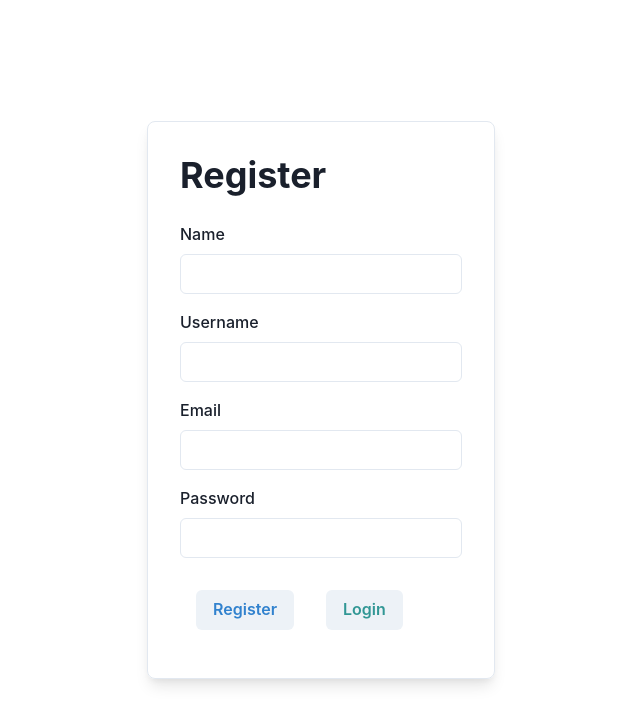
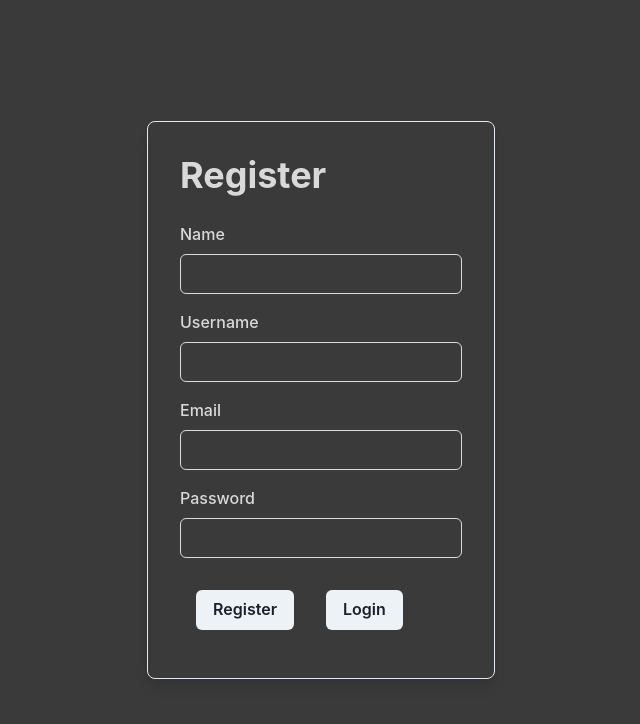
Before and after one commit to vedprakashsigh/issue-monitor-frontend, a React (Vite) app: page /register in a window 1280 px wide. Shown: the top 724 px of the page, without its empty margins (319-959 px from the left). Built offline with nearby package versions, Linux system fonts and the light colour scheme; no server answers.

Commit message:
applied basic styling

```diff
--- a/src/components/DashboardPage.tsx
+++ b/src/components/DashboardPage.tsx
@@ -5,11 +5,12 @@ import { useNavigate } from "react-router-dom";
 import { getCurrentUser } from "../utils/authUtils";
 import { useAuth } from "../context/AuthContext";
 import { ModalProvider } from "../context/ModalContext";
-import { ProjectProvider } from "../context/ProjectContext"; // Added ProjectProvider
+import { ProjectProvider } from "../context/ProjectContext";
+import { useTheme } from "../context/ThemeContext";
 
 import Header from "./Header";
+import Sidebar from "./SideBar";
 import MainSection from "./MainSection";
-import Sidebar from "./SideBar";
 import Footer from "./Footer";
 
 import ProjectModal from "./modals/ProjectModal";
@@ -19,6 +20,7 @@ const DashboardPage: React.FC = () => {
   const [loading, setLoading] = useState(true);
   const navigate = useNavigate();
   const { state, dispatch } = useAuth();
+  const { selectedTheme } = useTheme();
 
   useEffect(() => {
     const fetchUser = async () => {
@@ -43,7 +45,12 @@ const DashboardPage: React.FC = () => {
   return (
     <ProjectProvider>
       <ModalProvider>
-        <Flex direction='column' h='100vh' bg='gray.50' overflow='hidden'>
+        <Flex
+          direction='column'
+          h='100vh'
+          bg={selectedTheme.colors.background}
+          overflow='hidden'
+        >
           <Header />
           <Flex direction='row' flex='1' overflow='hidden'>
             <Sidebar />
@@ -59,4 +66,5 @@ const DashboardPage: React.FC = () => {
     </ProjectProvider>
   );
 };
+
 export default DashboardPage;
--- a/src/components/Footer.tsx
+++ b/src/components/Footer.tsx
@@ -1,16 +1,19 @@
 import { Flex, Text } from "@chakra-ui/react";
+import { useTheme } from "../context/ThemeContext";
 
 const Footer: React.FC = () => {
+  const { selectedTheme } = useTheme(); // Access selectedTheme from ThemeContext
+
   return (
     <Flex
       as='footer'
       p='4'
-      bg='gray.100'
+      bg={selectedTheme.colors.footerBg}
       w='100%'
       align='center'
       justify='center'
     >
-      <Text>© 2024 Issue Monitor</Text>
+      <Text color={selectedTheme.colors.headerText}>© 2024 Issue Monitor</Text>
     </Flex>
   );
 };
--- a/src/components/Header.tsx
+++ b/src/components/Header.tsx
@@ -3,14 +3,18 @@ import { Flex, Heading, Button, IconButton, Spacer } from "@chakra-ui/react";
 import { ArrowBackIcon } from "@chakra-ui/icons";
 import { useNavigate } from "react-router-dom";
 
+import ThemeToggle from "./ThemeToggle";
+
 import { logout } from "../utils/authUtils";
 import { useAuth } from "../context/AuthContext";
 import { useProject } from "../context/ProjectContext";
+import { useTheme } from "../context/ThemeContext";
 
 const Header: React.FC = () => {
   const { state, dispatch } = useAuth();
   const navigate = useNavigate();
   const { setSelectedProjectId } = useProject();
+  const { selectedTheme } = useTheme();
 
   const handleLogout = () => {
     logout();
@@ -29,19 +33,23 @@ const Header: React.FC = () => {
       align='center'
       justify='space-between'
       p='4'
-      bg='gray.100'
+      bg={selectedTheme.colors.headerBg}
+      color={selectedTheme.colors.headerText}
       w='100vw'
     >
       <IconButton
         icon={<ArrowBackIcon />}
         aria-label='Go to Dashboard'
         onClick={handleOnClick}
+        colorScheme={selectedTheme.colors.iconColor}
+        color={selectedTheme.colors.headerText}
       />
       <Spacer />
       <Flex align='center'>
         <Heading as='h4' size='md' mr='4'>
           {state.user?.username}
         </Heading>
+        <ThemeToggle />
         <Button colorScheme='red' onClick={handleLogout}>
           Logout
         </Button>
--- a/src/components/LoginPage.tsx
+++ b/src/components/LoginPage.tsx
@@ -14,6 +14,7 @@ import { useNavigate } from "react-router-dom";
 import { useAuth } from "../context/AuthContext";
 import { getCurrentUser, setToken } from "../utils/authUtils"; // Import setCurrentUser utility
 import config from "../config";
+import { useTheme } from "../context/ThemeContext"; // Import useTheme hook
 
 const schema = z.object({
   username: z.string().min(4, "Username must be at least 4 characters"),
@@ -27,6 +28,7 @@ const LoginPage: React.FC = () => {
   const toast = useToast();
   const navigate = useNavigate();
   const { dispatch } = useAuth();
+  const { selectedTheme } = useTheme(); // Use the useTheme hook to get the current selectedTheme
 
   const [username, setUsername] = useState("");
   const [password, setPassword] = useState("");
@@ -92,32 +94,64 @@ const LoginPage: React.FC = () => {
   };
 
   return (
-    <Flex align='center' justify='center' w='100vw' h='100vh'>
-      <Box p='8' borderWidth='1px' borderRadius='lg' boxShadow='lg'>
-        <Heading as='h2' mb='6'>
+    <Flex
+      align='center'
+      justify='center'
+      w='100vw'
+      h='100vh'
+      bg={selectedTheme.colors.background} // Use selectedTheme's background color
+      color={selectedTheme.colors.text} // Use selectedTheme's text color
+    >
+      <Box
+        p='8'
+        borderWidth='1px'
+        borderRadius='lg'
+        boxShadow='lg'
+        bg={selectedTheme.colors.primary} // Use selectedTheme's primary color for background
+        color={selectedTheme.colors.text} // Use selectedTheme's text color
+      >
+        <Heading as='h2' mb='6' color={selectedTheme.colors.text}>
+          {" "}
+          {/* Use selectedTheme's text color */}
           Login
         </Heading>
         <form onSubmit={handleLogin}>
           <FormControl id='username' mb='4'>
-            <FormLabel>Username</FormLabel>
+            <FormLabel color={selectedTheme.colors.text}>Username</FormLabel>{" "}
+            {/* Use selectedTheme's text color */}
             <Input
               type='text'
               value={username}
               onChange={(e) => setUsername(e.target.value)}
+              bg={selectedTheme.colors.background} // Use selectedTheme's background color
+              color={selectedTheme.colors.text} // Use selectedTheme's text color
+              borderColor={selectedTheme.colors.text} // Use selectedTheme's text color for border
             />
           </FormControl>
           <FormControl id='password' mb='4'>
-            <FormLabel>Password</FormLabel>
+            <FormLabel color={selectedTheme.colors.text}>Password</FormLabel>{" "}
+            {/* Use selectedTheme's text color */}
             <Input
               type='password'
               value={password}
               onChange={(e) => setPassword(e.target.value)}
+              bg={selectedTheme.colors.background} // Use selectedTheme's background color
+              color={selectedTheme.colors.text} // Use selectedTheme's text color
+              borderColor={selectedTheme.colors.text} // Use selectedTheme's text color for border
             />
           </FormControl>
-          <Button m='4' type='submit' color='blue.500'>
+          <Button m='4' type='submit' color={selectedTheme.colors.accent}>
+            {" "}
+            {/* Use selectedTheme's accent color */}
             Login
           </Button>
-          <Button m='4' color='teal.500' onClick={handleNavigateToRegister}>
+          <Button
+            m='4'
+            color={selectedTheme.colors.secondary}
+            onClick={handleNavigateToRegister}
+          >
+            {" "}
+            {/* Use selectedTheme's secondary color */}
             Register
           </Button>
         </form>
--- a/src/components/MainSection.tsx
+++ b/src/components/MainSection.tsx
@@ -1,30 +1,24 @@
-import {
-  Flex,
-  Heading,
-  Box,
-  Text,
-  Button,
-  VStack,
-  Spacer,
-} from "@chakra-ui/react";
 import { useState, useEffect } from "react";
+import { useNavigate } from "react-router-dom";
+import { Flex, Heading, Box, Text, Button, VStack } from "@chakra-ui/react";
+import { DeleteIcon } from "@chakra-ui/icons";
+
 import { useAuth } from "../context/AuthContext";
 import { useProject } from "../context/ProjectContext";
 import { useModal } from "../context/ModalContext";
+import { useTheme } from "../context/ThemeContext";
 import config from "../config";
-import { DeleteIcon } from "@chakra-ui/icons";
-import { useNavigate } from "react-router-dom";
 
 const MainSection: React.FC = () => {
   const [project, setProject] = useState<any>(null);
   const { state } = useAuth();
   const { selectedProjectId } = useProject();
-  const { openIssueModal } = useModal();
+  const { openModal } = useModal();
+  const { selectedTheme } = useTheme(); // Use selectedTheme from ThemeContext
   const navigate = useNavigate();
 
   useEffect(() => {
     if (selectedProjectId !== null) {
-      // Fetch the currently selected project
       const fetchProject = async () => {
         const token = state.token;
         const apiUrl = config.apiUrl;
@@ -55,8 +49,15 @@ const MainSection: React.FC = () => {
         direction='column'
         p='4'
         flex='1'
+        boxShadow='md'
+        bg={selectedTheme.colors.mainSectionBg}
+        color={selectedTheme.colors.mainSectionText}
       >
-        <Box textAlign='center' p='4'>
+        <Box
+          textAlign='center'
+          p='4'
+          color={selectedTheme.colors.mainSectionText}
+        >
           Select a project to see details
         </Box>
       </Flex>
@@ -84,18 +85,29 @@ const MainSection: React.FC = () => {
       mx='auto'
       boxShadow='md'
       borderRadius='md'
-      bg='white'
+      bg={selectedTheme.colors.mainSectionBg}
+      color={selectedTheme.colors.mainSectionText}
     >
-      <Heading as='h2' size='xl' mb='4' textAlign='center' color='gray.700'>
+      <Heading
+        as='h2'
+        size='xl'
+        mb='4'
+        textAlign='center'
+        color={selectedTheme.colors.mainSectionHeading}
+      >
         {project.name}
       </Heading>
-      <Text mb='4' textAlign='center' color='gray.600'>
+      <Text
+        mb='4'
+        textAlign='center'
+        color={selectedTheme.colors.mainSectionText}
+      >
         {project.description}
       </Text>
       <Button
-        onClick={openIssueModal}
+        onClick={() => openModal("issueModal")}
         mt='4'
-        colorScheme='blue'
+        colorScheme='green'
         alignSelf='center'
         size='sm'
       >
@@ -109,15 +121,25 @@ const MainSection: React.FC = () => {
             borderRadius='lg'
             overflow='hidden'
             boxShadow='md'
+            bg={selectedTheme.colors.issueBg}
           >
             <Box p='4'>
-              <Heading as='h3' size='md'>
+              <Heading
+                as='h3'
+                size='md'
+                color={selectedTheme.colors.issueHeading}
+              >
                 {issue.title}
               </Heading>
-              <Text fontSize='sm' mt='1'>
+              <Text fontSize='sm' mt='1' color={selectedTheme.colors.issueText}>
                 {issue.description}
               </Text>
-              <Text fontSize='sm' mt='1' fontWeight='bold'>
+              <Text
+                fontSize='sm'
+                mt='1'
+                fontWeight='bold'
+                color={selectedTheme.colors.issueStatus}
+              >
                 Status: {issue.status}
               </Text>
             </Box>
--- a/src/components/RegisterPage.tsx
+++ b/src/components/RegisterPage.tsx
@@ -12,6 +12,7 @@ import {
 import { z } from "zod";
 import { useNavigate } from "react-router-dom";
 import config from "../config";
+import { useTheme } from "../context/ThemeContext"; // Import useTheme hook
 
 const schema = z.object({
   name: z.string().min(1, "Name is required"),
@@ -26,6 +27,7 @@ const schema = z.object({
 const RegisterPage: React.FC = () => {
   const toast = useToast();
   const navigate = useNavigate();
+  const { selectedTheme } = useTheme(); // Use the useTheme hook to get the current theme
 
   const [name, setName] = useState("");
   const [username, setUsername] = useState("");
@@ -80,48 +82,78 @@ const RegisterPage: React.FC = () => {
   };
 
   return (
-    <Flex align='center' justify='center' w='100vw' h='100vh'>
-      <Box p='8' borderWidth='1px' borderRadius='lg' boxShadow='lg'>
-        <Heading as='h2' mb='6'>
+    <Flex
+      align='center'
+      justify='center'
+      w='100vw'
+      h='100vh'
+      bg={selectedTheme.colors.background}
+      color={selectedTheme.colors.text}
+    >
+      <Box
+        p='8'
+        borderWidth='1px'
+        borderRadius='lg'
+        boxShadow='lg'
+        bg={selectedTheme.colors.primary}
+        color={selectedTheme.colors.text}
+      >
+        <Heading as='h2' mb='6' color={selectedTheme.colors.text}>
           Register
         </Heading>
         <form onSubmit={handleSubmit}>
           <FormControl id='name' mb='4'>
-            <FormLabel>Name</FormLabel>
+            <FormLabel color={selectedTheme.colors.text}>Name</FormLabel>
             <Input
               type='text'
               value={name}
               onChange={(e) => setName(e.target.value)}
+              bg={selectedTheme.colors.background}
+              color={selectedTheme.colors.text}
+              borderColor={selectedTheme.colors.text}
             />
           </FormControl>
           <FormControl id='username' mb='4'>
-            <FormLabel>Username</FormLabel>
+            <FormLabel color={selectedTheme.colors.text}>Username</FormLabel>
             <Input
               type='text'
               value={username}
               onChange={(e) => setUsername(e.target.value)}
+              bg={selectedTheme.colors.background}
+              color={selectedTheme.colors.text}
+              borderColor={selectedTheme.colors.text}
             />
           </FormControl>
           <FormControl id='email' mb='4'>
-            <FormLabel>Email</FormLabel>
+            <FormLabel color={selectedTheme.colors.text}>Email</FormLabel>
             <Input
               type='email'
               value={email}
               onChange={(e) => setEmail(e.target.value)}
+              bg={selectedTheme.colors.background}
+              color={selectedTheme.colors.text}
+              borderColor={selectedTheme.colors.text}
             />
           </FormControl>
           <FormControl id='password' mb='4'>
-            <FormLabel>Password</FormLabel>
+            <FormLabel color={selectedTheme.colors.text}>Password</FormLabel>
             <Input
               type='password'
               value={password}
               onChange={(e) => setPassword(e.target.value)}
+              bg={selectedTheme.colors.background}
+              color={selectedTheme.colors.text}
+              borderColor={selectedTheme.colors.text}
             />
           </FormControl>
-          <Button m='4' type='submit' color='blue.500'>
+          <Button m='4' type='submit' color={selectedTheme.colors.accent}>
             Register
           </Button>
-          <Button m='4' color='teal.500' onClick={handleNavigateToLogin}>
+          <Button
+            m='4'
+            color={selectedTheme.colors.secondary}
+            onClick={handleNavigateToLogin}
+          >
             Login
           </Button>
         </form>
--- a/src/components/SideBar.tsx
+++ b/src/components/SideBar.tsx
@@ -1,15 +1,19 @@
+import { useState, useEffect } from "react";
 import { Flex, Heading, Button, VStack } from "@chakra-ui/react";
-import { useState, useEffect } from "react";
+
 import { useAuth } from "../context/AuthContext";
 import { useProject } from "../context/ProjectContext";
 import { useModal } from "../context/ModalContext";
+import { useTheme } from "../context/ThemeContext";
+
 import config from "../config";
 
 const Sidebar: React.FC = () => {
   const [projects, setProjects] = useState<any[]>([]);
   const { state } = useAuth();
   const { setSelectedProjectId } = useProject();
-  const { openProjectModal } = useModal();
+  const { openModal } = useModal();
+  const { selectedTheme } = useTheme();
 
   useEffect(() => {
     // Fetch the projects of the logged-in user
@@ -49,13 +53,18 @@ const Sidebar: React.FC = () => {
       as='aside'
       direction='column'
       p='4'
-      bg='gray.200'
+      bg={selectedTheme.colors.sidebarBg}
       w='20%'
       h='100%'
       boxShadow='lg'
-      borderRadius='lg'
     >
-      <Heading as='h3' size='md' mb='6' textAlign='center' color='gray.700'>
+      <Heading
+        as='h3'
+        size='md'
+        mb='6'
+        textAlign='center'
+        color={selectedTheme.colors.sidebarHeadingText}
+      >
         Projects
       </Heading>
       <VStack spacing='4' align='stretch' flex='1' overflowY='auto'>
@@ -63,7 +72,8 @@ const Sidebar: React.FC = () => {
           <Button
             key={project.id}
             variant='ghost'
-            colorScheme='blue'
+            colorScheme={selectedTheme.colors.buttonPrimary}
+            color={selectedTheme.colors.sidebarProjectName}
             onClick={() => setSelectedProjectId(project.id)}
             size='sm'
           >
@@ -73,13 +83,14 @@ const Sidebar: React.FC = () => {
       </VStack>
       <Button
         mt='4'
-        onClick={openProjectModal}
-        colorScheme='teal'
+        onClick={() => openModal("projectModal")}
+        colorScheme={selectedTheme.colors.buttonPrimary}
+        color={selectedTheme.colors.sidebarButtonText}
         variant='solid'
         size='sm'
         w='full'
       >
-        Create New Project
+        Add New Project
       </Button>
     </Flex>
   );
```
Also changed, not shown: src/components/modals/IssueModal.tsx (+8 -7 lines), src/components/modals/ProjectModal.tsx (+9 -6 lines).
